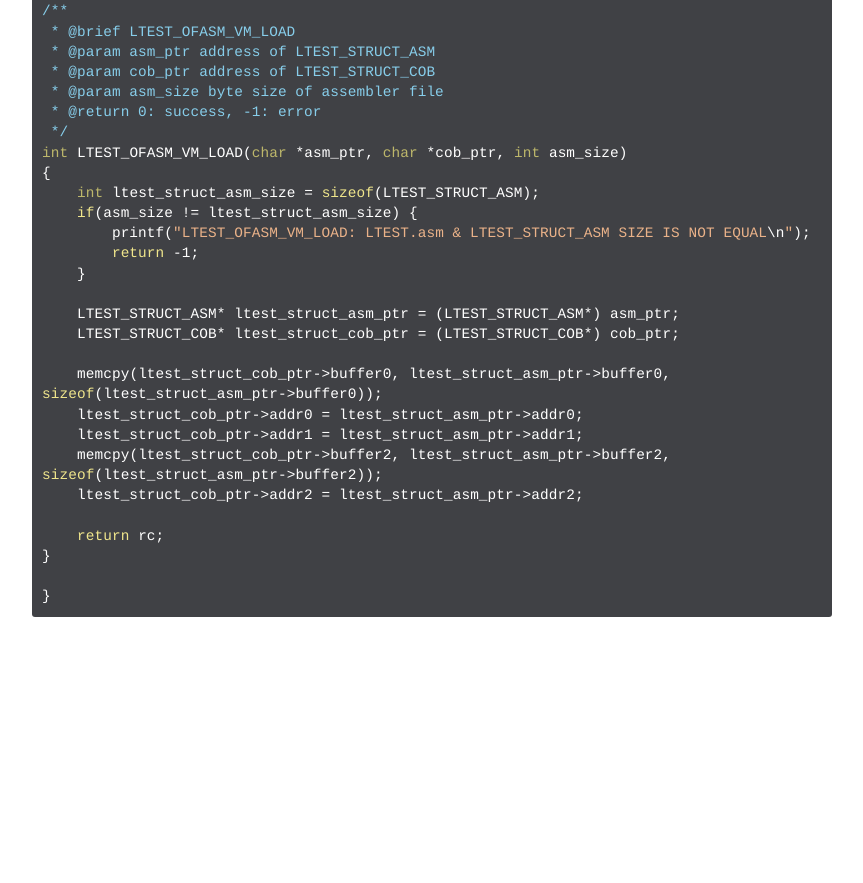
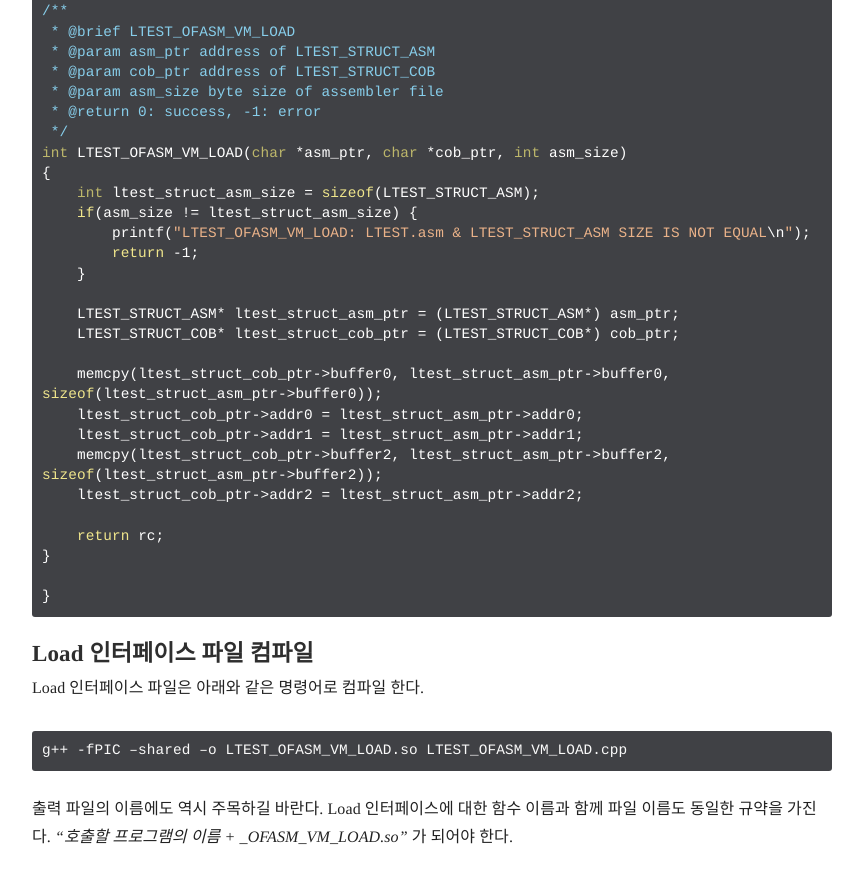
Before and after one commit to Tmaxsoft-Compiler/OFASM-Analyze-Manual, a Jekyll site: the page built from _docs/chapter-02/interface.md, in a window 1280 px wide and 900 px high, scrolled down 15078 px. Shown: the top 883 px of the window, without its empty margins (358-1221 px from the left). Built offline with Jekyll 4.4.1, drawn with Linux system fonts in a browser that asks for light colours; before the commit the page ends 15740 px from its top, so only the background shows below that.

Commit message:
add how to compile load interface

````diff
--- a/_docs/chapter-02/interface.md
+++ b/_docs/chapter-02/interface.md
@@ -675,3 +675,13 @@ int LTEST_OFASM_VM_LOAD(char *asm_ptr, char *cob_ptr, int asm_size)
 
 }
 ```
+
+#### Load 인터페이스 파일 컴파일
+
+Load 인터페이스 파일은 아래와 같은 명령어로 컴파일 한다.
+
+<pre>
+g++ -fPIC –shared –o LTEST_OFASM_VM_LOAD.so LTEST_OFASM_VM_LOAD.cpp
+</pre>
+
+ 출력 파일의 이름에도 역시 주목하길 바란다. Load 인터페이스에 대한 함수 이름과 함께 파일 이름도 동일한 규약을 가진다. *“호출할 프로그램의 이름 + _OFASM_VM_LOAD.so”* 가 되어야 한다.
````
